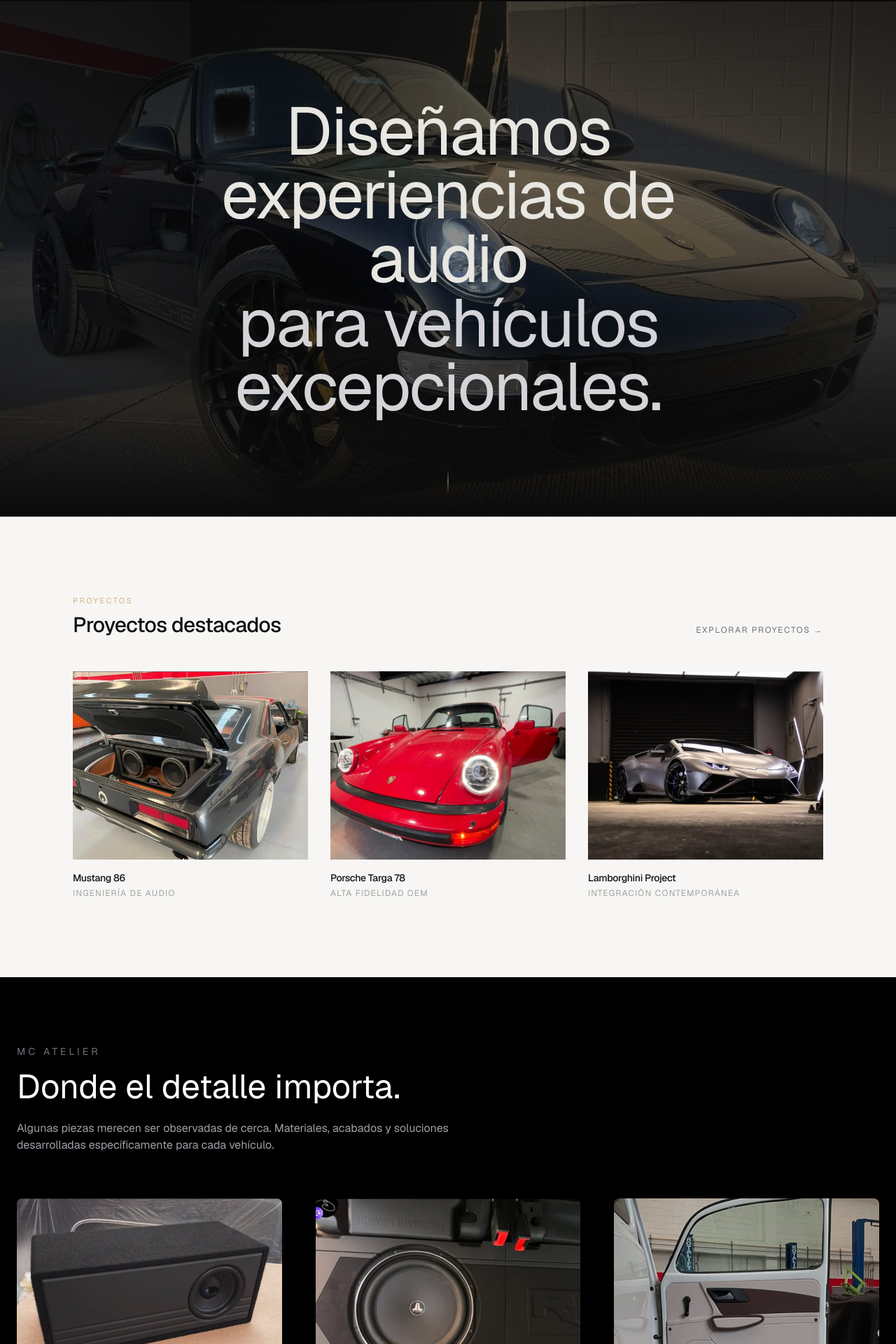
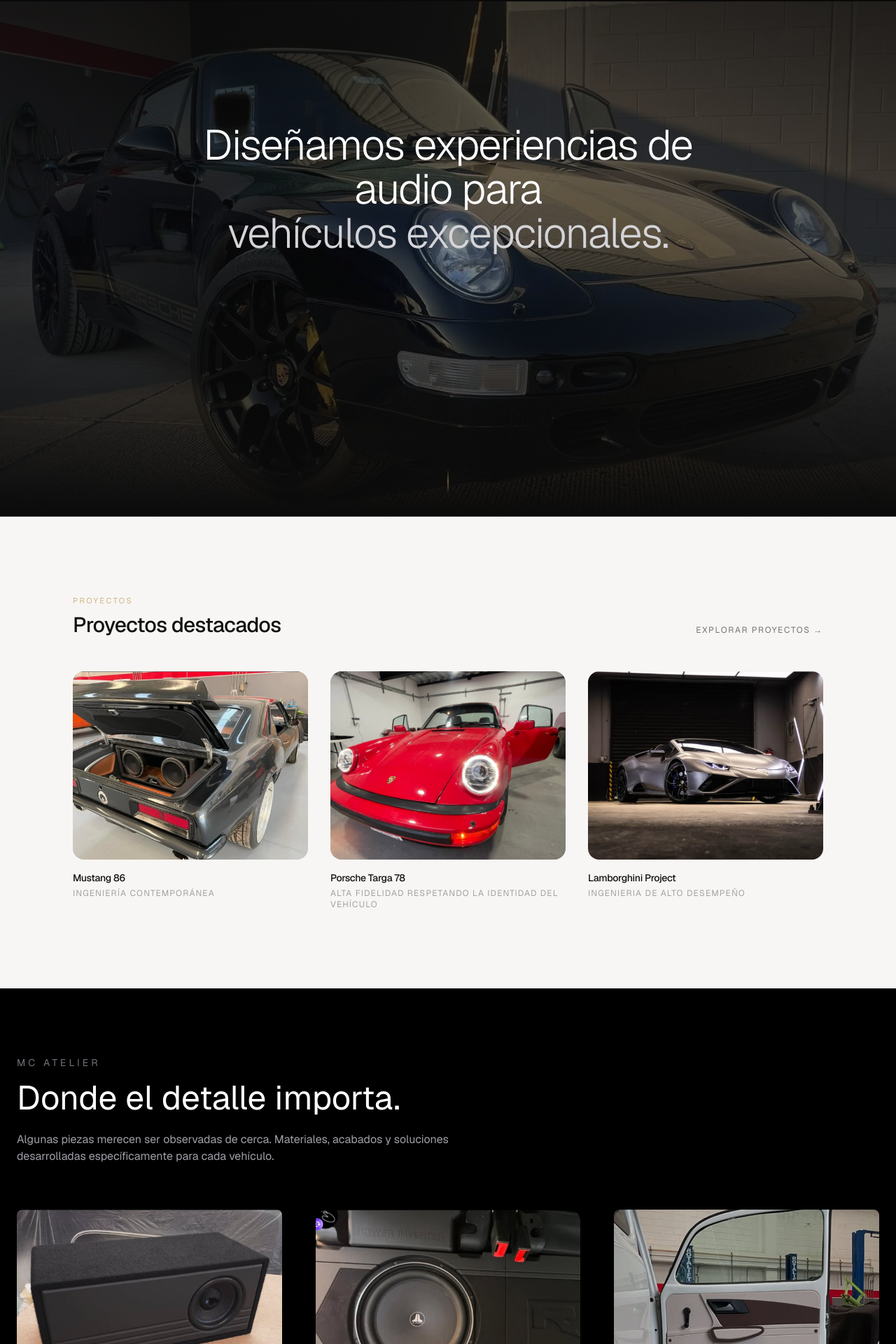
Before and after one commit to soyelMeno/Landing, a Next.js app: page / in a window 1280 px wide. Shown: the part 62-1982 px from the top of the page at 70% size. Built offline with nearby package versions, Linux system fonts and the light colour scheme.

Commit message:
empezamos a probar la filosofia

```diff
--- a/app/page.tsx
+++ b/app/page.tsx
@@ -1,6 +1,8 @@
 import Hero from "../components/Hero";
 import FeaturedProjects from "../components/FeaturedProjects";
 import Atelier from "../components/Atelier";
+import Filosofia from "@/components/Filosofia";
+
 
 export default function Home() {
   return (
@@ -8,6 +10,7 @@
       <Hero />
       <FeaturedProjects />
       <Atelier/>
+      <Filosofia/>
     </main>
   );
 }
--- a/components/Atelier.tsx
+++ b/components/Atelier.tsx
@@ -47,7 +47,7 @@
           </article>
 
           <article className="space-y-6">
-            <div className="relative aspect-[4/3] overflow-hidden rounded-lg">
+            <div className="relative aspect-[4/3] overflow-hidden rounded-2xl">
   <Image
     src="/atelier/cajonpickup/cover.png"
     alt='Cajón acústico para pick up'
--- /dev/null
+++ b/components/Filosofia.tsx
@@ -0,0 +1,36 @@
+export default function Filosofia() {
+  return (
+    <section className="bg-black py-32 text-white">
+      <div className="mx-auto max-w-5xl px-6">
+
+        <div className="space-y-12">
+
+          <h2 className="text-5xl md:text-7xl font-light tracking-tight">
+            PRECISIÓN
+          </h2>
+
+          <h2 className="text-5xl md:text-7xl font-light tracking-tight text-zinc-400">
+            DETALLE
+          </h2>
+
+          <h2 className="text-5xl md:text-7xl font-light tracking-tight">
+            RESPETO
+          </h2>
+
+          <h2 className="text-5xl md:text-7xl font-light tracking-tight text-zinc-400">
+            INTEGRACIÓN
+          </h2>
+
+        </div>
+
+        <div className="mt-20 max-w-xl">
+          <p className="text-lg text-zinc-400 leading-relaxed">
+            Principios que guían cada proyecto desarrollado por
+            MC Auto Sound Design.
+          </p>
+        </div>
+
+      </div>
+    </section>
+  );
+}
--- a/components/Hero.tsx
+++ b/components/Hero.tsx
@@ -18,22 +18,38 @@
       <div className="absolute inset-0 bg-gradient-to-r from-background/40 via-transparent to-background/40" />
 
       {/* Content */}
-      <div className="relative z-10 mx-auto flex max-w-4xl flex-col items-center px-6 text-center">
-        <h1 className="
-  max-w-4xl
-  text-5xl
-  md:text-7xl
-  lg:text-8xl
-  leading-[0.95]
-  tracking-tight
+     <div className="
+  relative
+  z-10
+  -translate-y-25
+  mx-auto
+  flex
+  max-w-5xl
+  flex-col
+  items-center
+  px-6
+  text-center
 ">
-  Diseñamos experiencias de audio
-  <br />
-  <span className="text-zinc-300">
-    para vehículos excepcionales.
-  </span>
-</h1>
-      </div>
+  <h1 className="
+    max-w-3xl
+    text-3xl
+    sm:text-4xl
+    md:text-5xl
+    lg:text-6xl
+    font-light
+    tracking-tight
+    leading-[1.05]
+    text-white
+  ">
+    Diseñamos experiencias de audio para
+
+    <span className="block text-zinc-300">
+      vehículos excepcionales.
+    </span>
+
+  </h1>
+
+</div>
 
       {/* Scroll cue */}
       <div className="absolute bottom-8 left-1/2 z-10 -translate-x-1/2">
--- a/components/ProjectCard.tsx
+++ b/components/ProjectCard.tsx
@@ -9,12 +9,12 @@
 export default function ProjectCard({ image, title, subtitle }: ProjectCardProps) {
   return (
     <article className="group cursor-pointer">
-      <div className="relative aspect-[5/4] overflow-hidden bg-neutral-200">
+      <div className="relative aspect-[5/4] overflow-hidden bg-neutral-200 rounded-2xl">
         <Image
           src={image}
           alt={title}
           fill
-          className="object-cover transition-transform duration-700 ease-out group-hover:scale-105"
+          className="object-cover transition-transform duration-700 ease-out group-hover:scale-105 "
         />
       </div>
 
--- a/data/projects.ts
+++ b/data/projects.ts
@@ -9,19 +9,19 @@
   {
     slug: "mustang-86",
     title: "Mustang 86",
-    subtitle: "Ingeniería de audio",
+    subtitle: "Ingeniería contemporánea",
     image: "/projects/mustang/cover.jpg",
   },
   {
     slug: "porsche-targa-78",
     title: "Porsche Targa 78",
-    subtitle: "Alta fidelidad OEM",
+    subtitle: "Alta fidelidad respetando la identidad del vehículo",
     image: "/projects/targa/cover.jpg",
   },
   {
     slug: "lamborghini-project",
     title: "Lamborghini Project",
-    subtitle: "Integración contemporánea",
+    subtitle: "Ingenieria de alto desempeño",
     image: "/projects/lamborghini/cover.png",
   },
 ];
```
